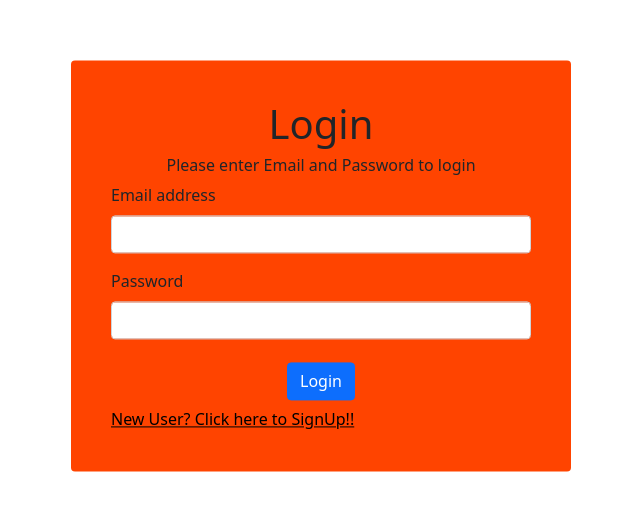
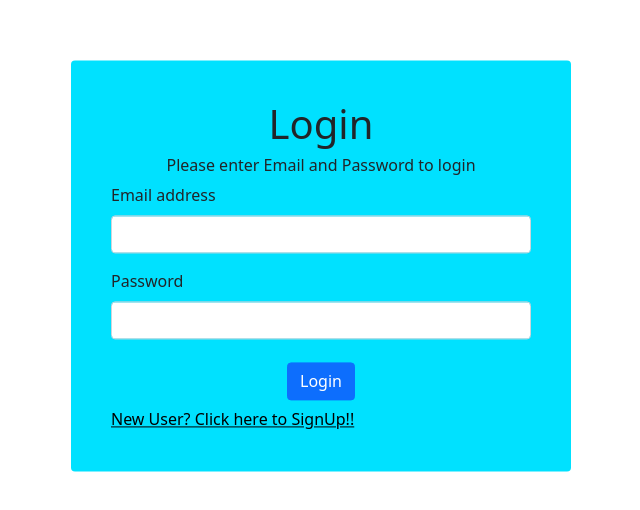
Before and after one commit to Iamsunjith/CI-CD, an Angular app: page /login in a window 1280 px wide. Shown: the part 134-644 px from the top of the page, without its empty margins (319-959 px from the left). Built offline with nearby package versions, Linux system fonts and the light colour scheme.

Commit message:
Chnaged the Bg color to Blue

```diff
--- a/src/app/login/login.component.css
+++ b/src/app/login/login.component.css
@@ -6,7 +6,7 @@
   top: 50%;
   left: 50%;
   transform: translate(-50%, -50%);
-  background-color: rgb(255, 68, 0);
+  background-color: rgb(0, 225, 255);
 }
 
 .btn {
```
